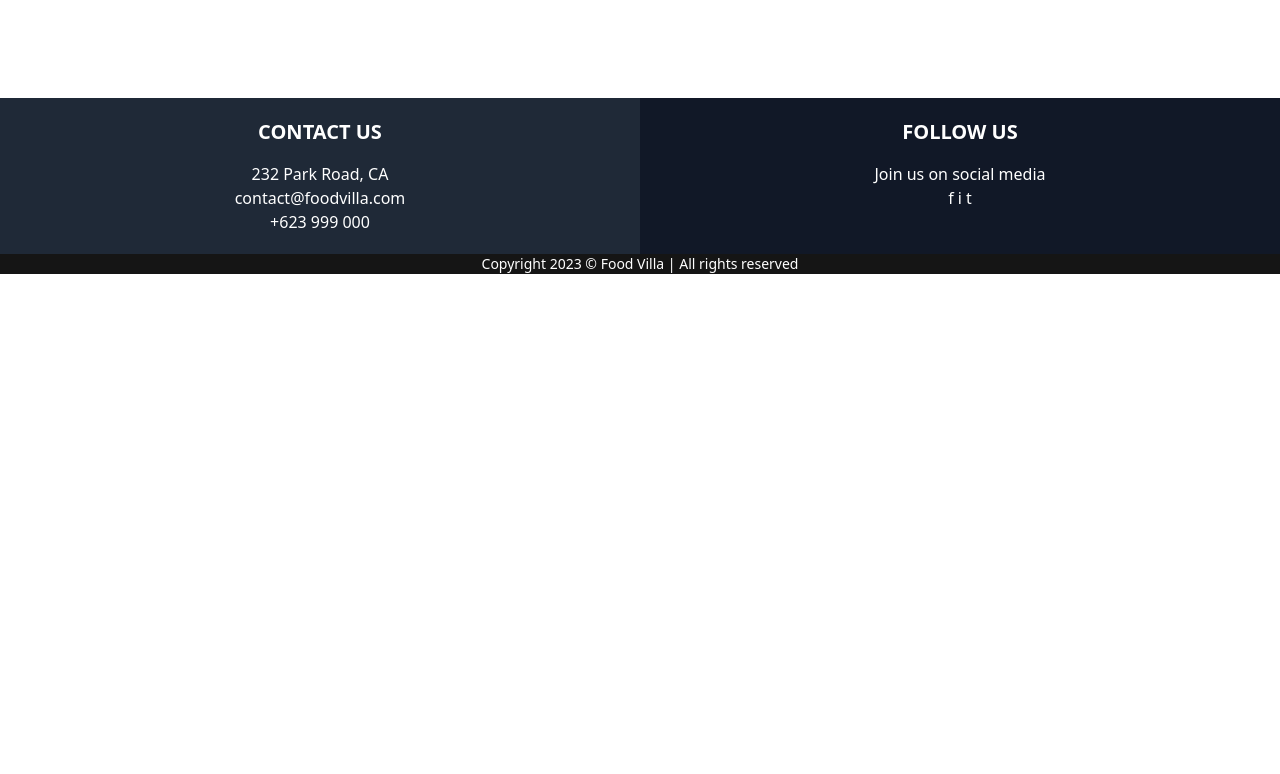
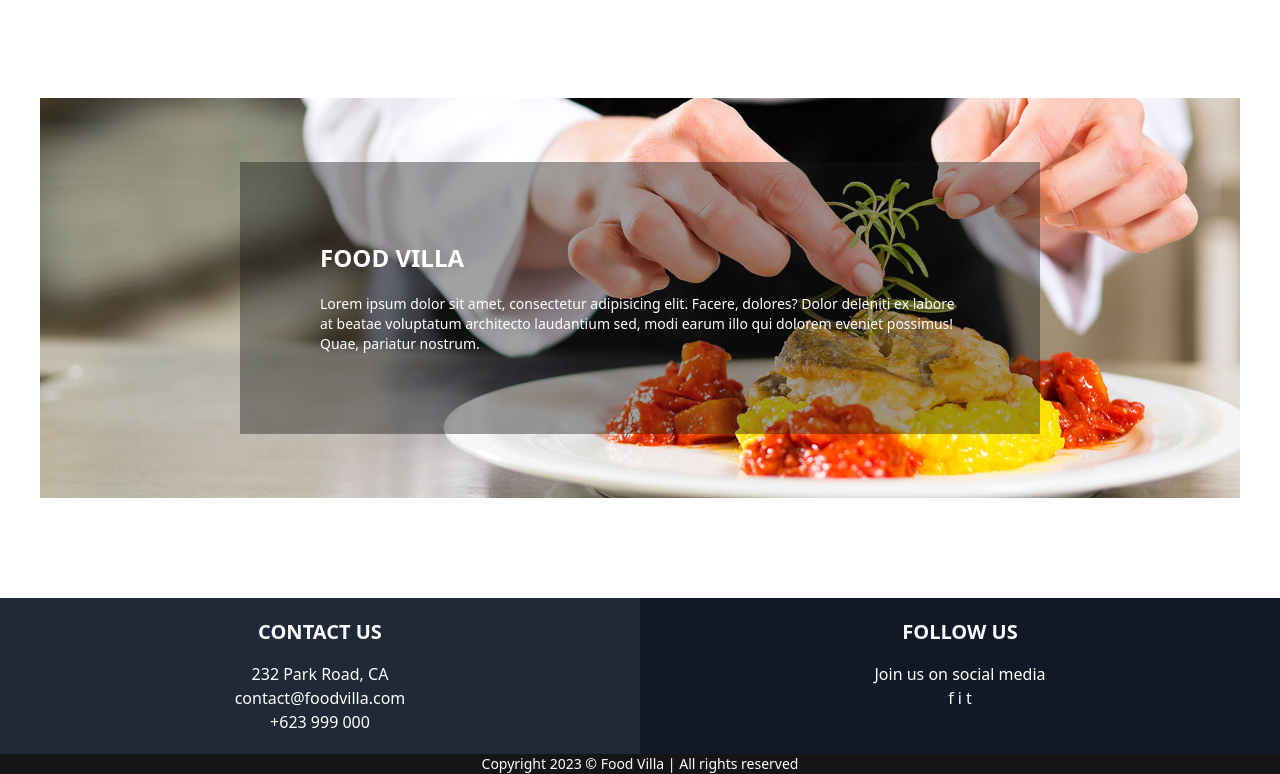
Before and after one commit to sarwar-hub/food-villa, a React (Vite) app: page / in a window 1280 px wide. Shown: the part 1340-2114 px from the top of the page. Before the commit the page ends 1614 px from the top, so only its background shows below. Built offline with nearby package versions, Linux system fonts and the light colour scheme.

Commit message:
added intro section

```diff
--- a/src/pages/Home/Homepage.jsx
+++ b/src/pages/Home/Homepage.jsx
@@ -1,12 +1,14 @@
 import React from 'react';
 import HomeBanner from './HomeBanner';
 import OrderOnline from './OrderOnline';
+import Intro from './Intro';
 
 const Homepage = () => {
     return (
         <div>
             <HomeBanner></HomeBanner>
             <OrderOnline></OrderOnline>
+            <Intro></Intro>
         </div>
     );
 };
--- /dev/null
+++ b/src/pages/Home/Intro.jsx
@@ -0,0 +1,16 @@
+import React from 'react';
+import cover from '../../assets/home/chef-service.jpg'
+
+const Intro = () => {
+    return (
+        <div className='mx-10 relative mb-[100px]'>
+            <img className='w-full object-cover ' src={cover} alt="" />
+            <div className='bg-dark/40 p-20 w-8/12 absolute left-1/2 top-1/2 -translate-x-1/2 -translate-y-1/2'>
+                <h2 className='text-2xl uppercase mb-5 text-light font-semibold'>Food villa</h2>
+                <p className='text-sm text-white'>Lorem ipsum dolor sit amet, consectetur adipisicing elit. Facere, dolores? Dolor deleniti ex labore at beatae voluptatum architecto laudantium sed, modi earum illo qui dolorem eveniet possimus! Quae, pariatur nostrum.</p>
+            </div>
+        </div>
+    );
+};
+
+export default Intro;
```
